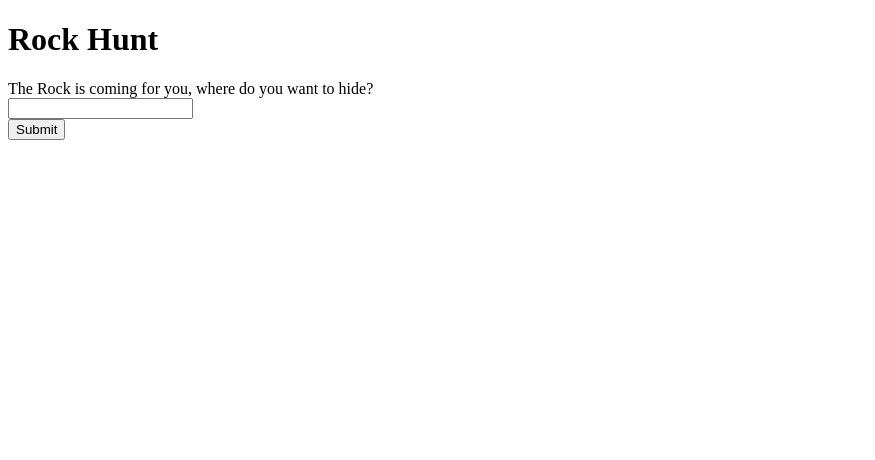
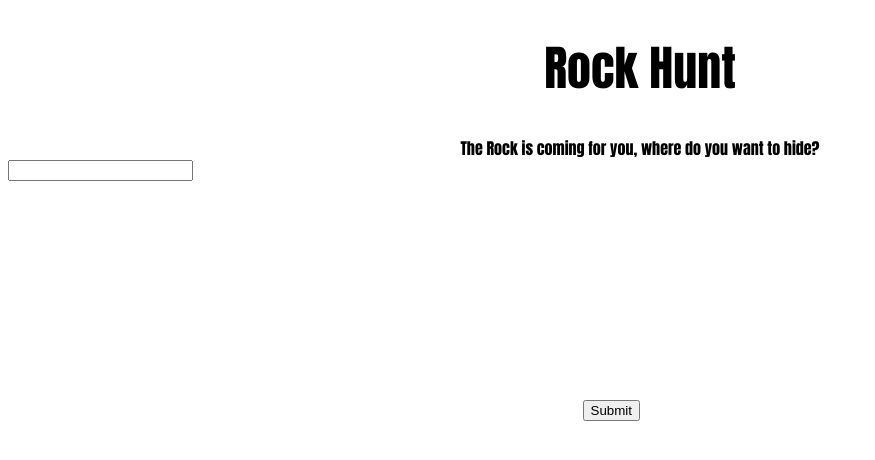
Before and after one commit to jackckenna/rockGame, a plain HTML site: page index.html in a window 1280 px wide. Shown: the whole page, without its empty margins (0-875 px from the left). Drawn offline with Linux system fonts and the light colour scheme.

Commit message:
added links

```diff
--- a/index.html
+++ b/index.html
@@ -2,8 +2,8 @@
 <html>
 <head>
 	<title>Welcome to the Jungle</title>
-	<link rel="stylesheet" type="text/css" href="css.css">
-  	<!-- <script type="text/javascript" src=""></script> -->
+	<link rel="stylesheet" type="text/css" href="css/main.css">
+  	<script type="text/javascript" src="js/app.js"></script>
 </head>
 <body>
 <h1>Rock Hunt</h1>
```
